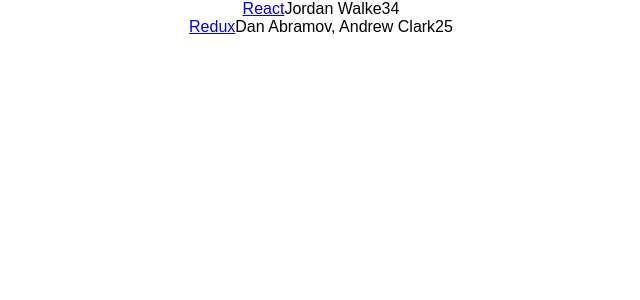
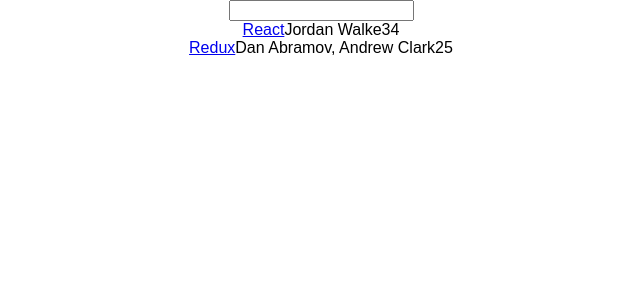
Before and after one commit to destino92/HackerNewsClient, a React (Create React App) app: page / in a window 1280 px wide. Shown: the top 300 px of the page, without its empty margins (319-959 px from the left). Built offline with nearby package versions, Linux system fonts and the light colour scheme.

Commit message:
feat: added a filter form to filter the list of items

```diff
--- a/src/App.js
+++ b/src/App.js
@@ -20,19 +20,37 @@
   }
 ];
 
+function isSearched(query) {
+  return function(item) {
+    return !query || item.title.toLowerCase().includes(query.toLowerCase());
+  }
+}
+
 class App extends Component {
   constructor(props) {
     super(props);
 
     this.state = {
-      list: list,
+      // ES5 list: list
+      list,
+      query: '',
     };
+
+    this.onSearchChange = this.onSearchChange.bind(this);
+  }
+
+  onSearchChange(event) {
+    this.setState({ query: event.target.value });
   }
 
   render() {
+    const query = this.state.query;
     return (
       <div className="App">
-        { this.state.list.map((item) =>
+        <form>
+          <input type="text" value={query} onChange={this.onSearchChange} />
+        </form>
+        { this.state.list.filter(isSearched(query)).map((item) =>
             <div key={item.objectID}>
               <span><a href={item.url}>{item.title}</a></span>
               <span>{item.author}</span>
```
